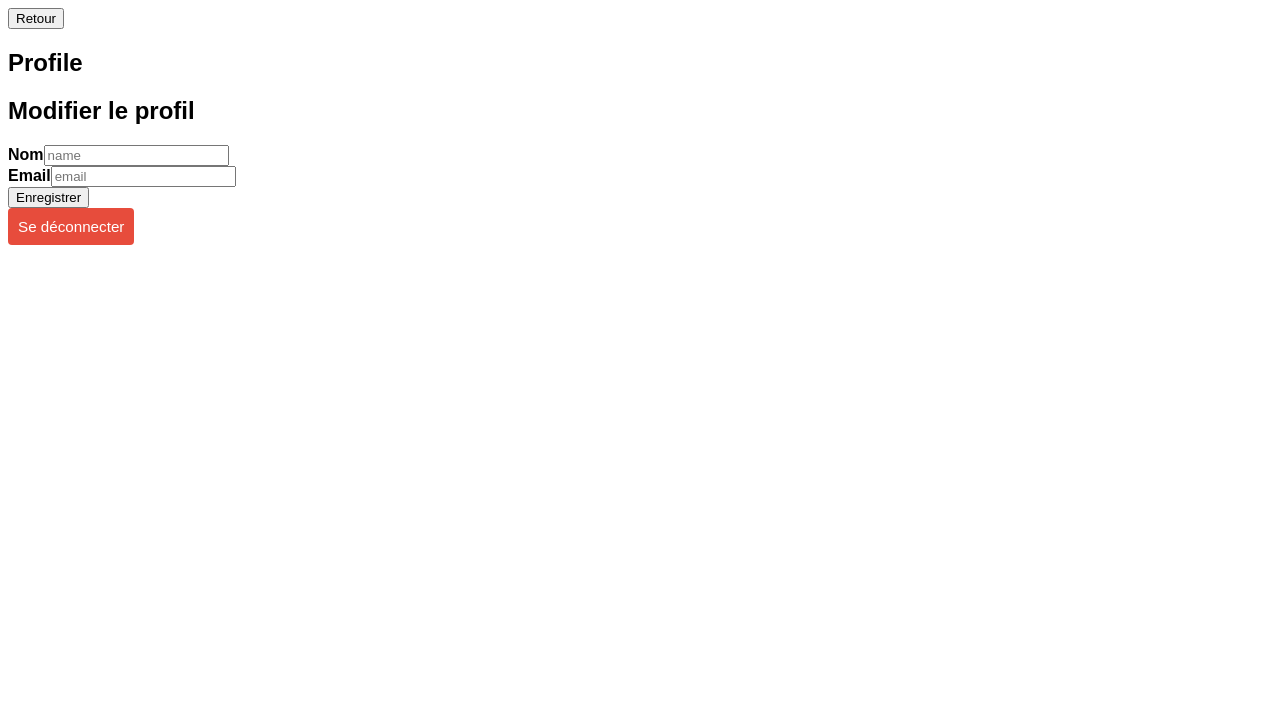
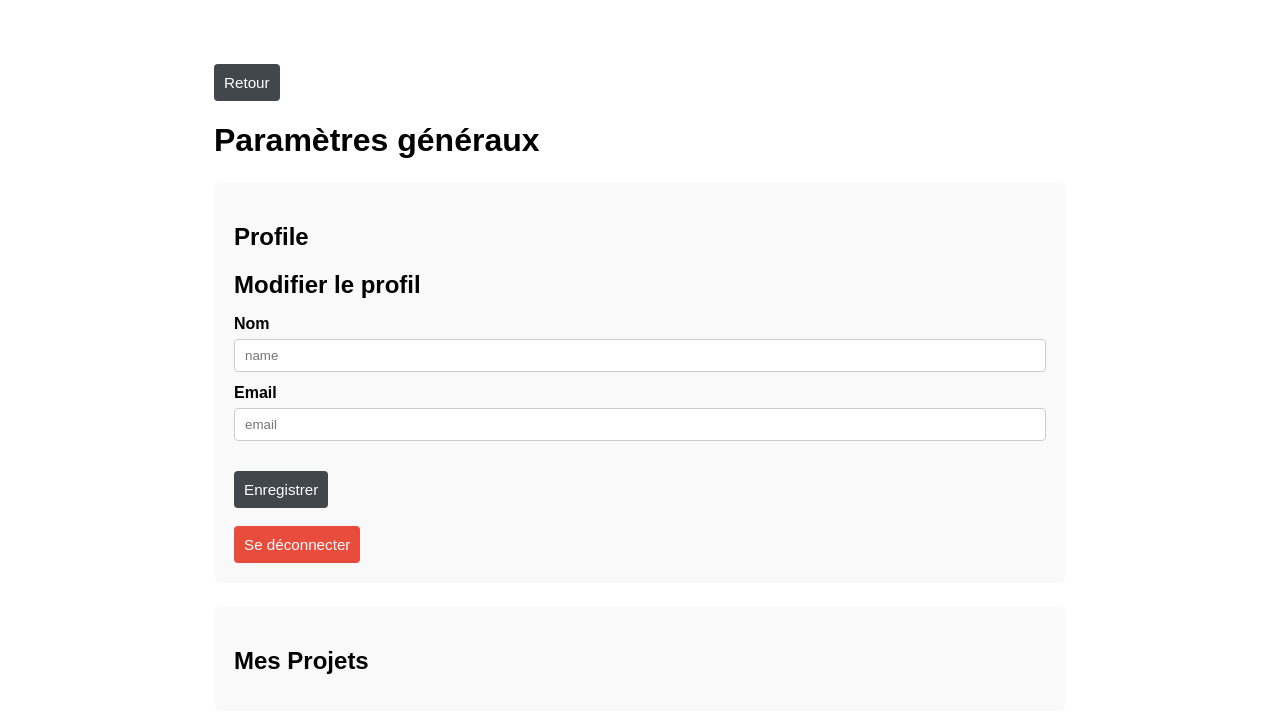
Before and after one commit to DioAkaTheWorld/Timely, a Vue app in the folder Timely/: page /settings in a window 1280 px wide. Shown: the top 712 px of the page. Built offline with nearby package versions, Linux system fonts and the light colour scheme.

Commit message:
legere modif (surtout css)

```diff
--- a/Timely/src/assets/style.css
+++ b/Timely/src/assets/style.css
@@ -48,7 +48,7 @@
 .btn {
   padding: 10px;
   font-size: 0.95rem;
-  background: #4a90e2;
+  background: #42474d;
   color: white;
   border: none;
   border-radius: 4px;
@@ -56,7 +56,7 @@
 }
 
 .btn:hover {
-  background: #357abd;
+  background: #0a0c0e;
 }
 
 .logout-btn {
@@ -106,3 +106,45 @@
   font-size: 1.1rem;
   color: #666;
 }
+
+/* settings */
+
+.settings-conatiner {
+  max-width: 900px;
+  margin: 40px auto;
+  padding: 24px;
+  font-family: Arial, sans-serif;
+}
+
+.settings-conatiner h1 {
+  margin-bottom: 24px;
+}
+
+.profile,
+.projet {
+  background: #f9f9f9;
+  padding: 20px;
+  border-radius: 8px;
+  margin-bottom: 24px;
+}
+
+.profile h2,
+.projet h2 {
+  margin-bottom: 16px;
+}
+
+.profile p {
+  background: #fff;
+  padding: 12px;
+  border-radius: 6px;
+  margin-bottom: 16px;
+  line-height: 1.5;
+}
+
+.profile input {
+  width: 100%;
+  padding: 8px 10px;
+  margin: 6px 0 12px 0;
+  border: 1px solid #ccc;
+  border-radius: 4px;
+}
--- a/Timely/src/views/HomeView.vue
+++ b/Timely/src/views/HomeView.vue
@@ -15,7 +15,7 @@
       <h1 class="home-title">Home</h1>
 
       <div>
-        <button @click="param">
+        <button class="btn" @click="param">
           Paramètres
         </button>
       </div>
@@ -29,7 +29,7 @@
       <div v-else class="home-loading">
         <p>Chargement du profil...</p>
 
-        <button @click="login">
+        <button class="btn" @click="login">
           Se connceté / créer un compte
         </button>
       </div>
--- a/Timely/src/views/SettingsView.vue
+++ b/Timely/src/views/SettingsView.vue
@@ -43,9 +43,10 @@
 
 <template>
     <div class="settings-conatiner">
-        <button @click="retour">
+        <button class="btn" @click="retour">
             Retour
         </button>
+        <h1>Paramètres généraux</h1>
         <div class="profile">
             <h2>Profile</h2>
 
@@ -70,16 +71,20 @@
             type="text"
             placeholder="email"
             v-model="email"
-            > <br>
+            > <br><br>
 
-            <button @click="updateProfile">
+            <button class="btn" @click="updateProfile">
                 Enregistrer
-            </button> <br>
+            </button> <br><br>
 
 
             <button class="btn logout-btn" @click="logout">
                 Se déconnecter
             </button>
         </div>
+
+        <div class="projet">
+            <h2>Mes Projets</h2>
+        </div>
     </div>
 </template>
```
